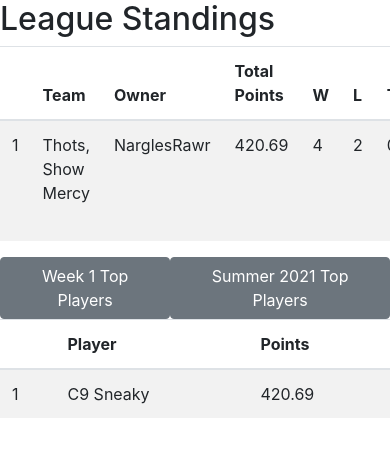
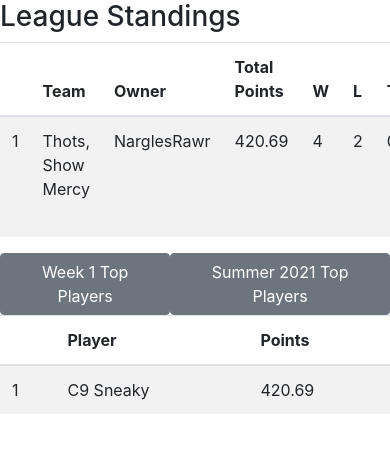
Before and after one commit to erumbold/FantasyLCS, a Flask app: page / in a window 390 px wide; the page is wider, and only the part inside the window is pictured. Shown: the part 56-513 px from the top of that part. Run offline with Flask 2, Linux system fonts and the light colour scheme; some libraries are stand-ins or nearby versions.

Commit message:
changed table sizes in League Standings template

```diff
--- a/templates/leagueStandings.html
+++ b/templates/leagueStandings.html
@@ -2,8 +2,8 @@
 
 {% block content %}
     <div class="row">
-        <div class="col-lg-6 col-md-6 col-sm-6 col-xs-6">
-            <h2 class="sub-header">{% block title %}League Standings{% endblock %}</h2>
+        <div class="col-lg-8 col-md-8 col-sm-8 col-xs-8">
+            <h3 class="sub-header">{% block title %}League Standings{% endblock %}</h3>
             <div class="table-responsive">
                 <table class="table table-striped" id="standingsTable">
                     <thead>
@@ -33,7 +33,7 @@
                 </table>
             </div>
         </div>
-        <div class="col-lg-6 col-md-6 col-sm-6 col-xs-6">
+        <div class="col-lg-4 col-md-4 col-sm-4 col-xs-4">
             <div class="d-flex justify-content-center">
                 <button class="btn btn-secondary" id="benchBtn">Week 1 Top Players</button>
                 <button class="btn btn-secondary" id="putInBtn">Summer 2021 Top Players</button>
```
